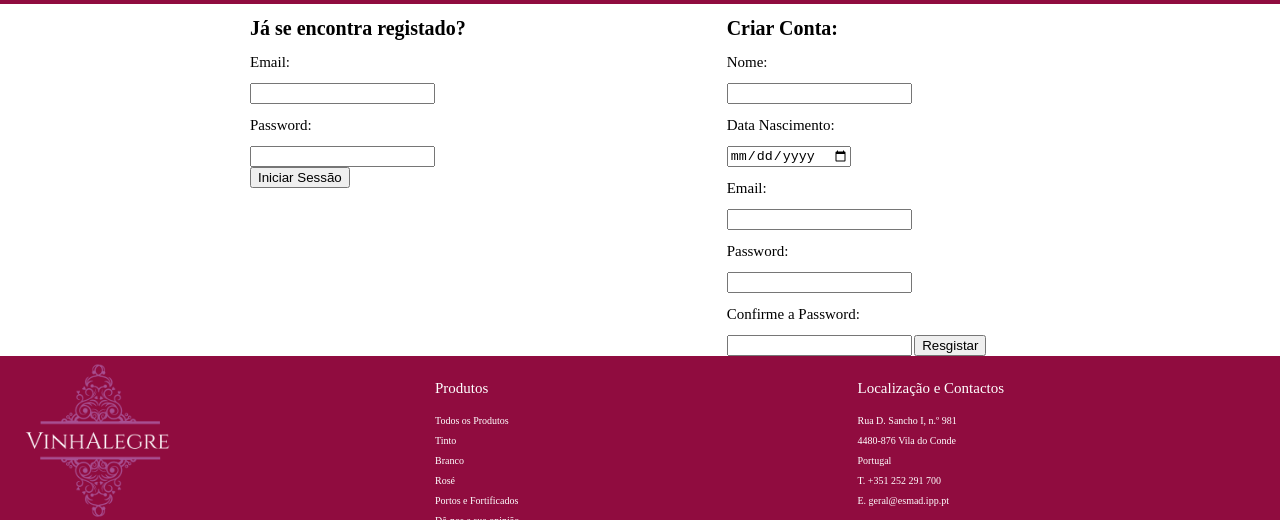
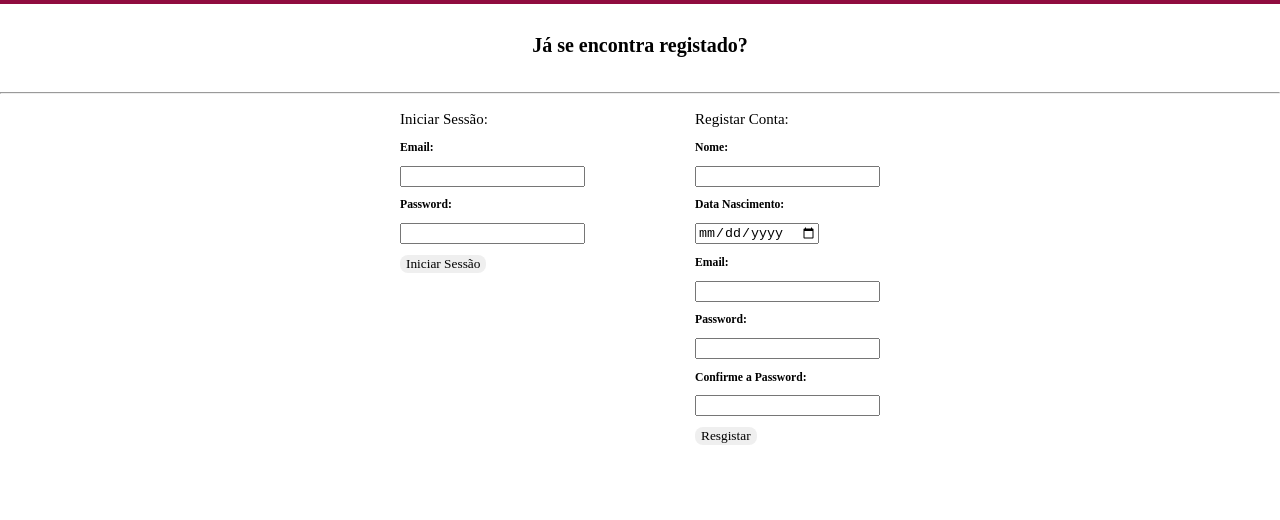
Before and after one commit to Trabalho-de-grupo/TrabalhoGrupo, a plain HTML site: page pagina_login.html in a window 1280 px wide. Shown: the part 136-656 px from the top of the page. Drawn offline with Linux system fonts and the light colour scheme.

Commit message:
ta quaseee

```diff
--- a/pagina_login.html
+++ b/pagina_login.html
@@ -32,40 +32,44 @@
 </header>
 
 <body>
-    <div class="paglog">
+    <h1 class="titulolog">Já se encontra registado?</h1>
+    <hr class="linha">
+
+    <div class="formlog">
+
+
     <form class="login" onsubmit="entrar()">
-    <h1 class=>Já se encontra registado?</h1>
+    <h2>Iniciar Sessão:</h2>
 
-    <h2 class="email">Email:</h2>
+    <h3 class="email">Email:</h3>
     <input type="email" id="email" required>
 
-    <h2 class="pass">Password:</h2>
+    <h3 class="pass">Password:</h3>
     <input type="password" id="password" required>
+    <br><br>
     <input type="submit" value="Iniciar Sessão" id="submit" ></input>
     </form>
     <form class="registar" onsubmit="entrar()">
-    <h1>Criar Conta:</h1>
+    <h2>Registar Conta:</h2>
 
-    <h2 class="name">Nome:</h2>
+    <h3 class="name">Nome:</h3>
     <input type="nome" id="nome" required>
 
-    <h2 class="data_de_nascimento">Data Nascimento:</h2>
+    <h3 class="data_de_nascimento">Data Nascimento:</h3>
     <input type="date" id="nascimento" required>
 
-    <h2 class="email2">Email:</h2>
+    <h3 class="email2">Email:</h3>
     <input type="mail" id="mail" required>
 
-    <h2 class="pass2">Password:</h2>
+    <h3 class="pass2">Password:</h3>
     <input type="password2" id="password2" required>
 
-    <h2 class="pass3">Confirme a Password:</h2>
+    <h3 class="pass3">Confirme a Password:</h3>
     <input type="password3" id="password3" required>
-
+        <br><br>
     <input type="submit" value="Resgistar" id="submit"></input>
     </form>
 </div>
-
-
 </body>
 
 <footer class="footer">
--- a/styles/footerstyles.css
+++ b/styles/footerstyles.css
@@ -1,7 +1,6 @@
 body{
     font-family: poppins;
     margin:0;
-    display: grid;
     font-size: 10px;
 }
 footer{
--- a/styles/styles.css
+++ b/styles/styles.css
@@ -199,22 +199,53 @@ textarea{
             width: 250px;
             height: 450px;
         }
-
-
-
-.paglog{
-  display:flex;
-  margin-left:250px;
-
+.formlog{
+  position: relative;
+  left: 0;
+  bottom: 0;
+  width: 100%;
+  display: flex;
+  flex-flow: row wrap;
 }
-.registar{
-  margin-left:200px;
+.titulolog{
+  display: flex;
+  align-items: center;
+  justify-content: center;
+  padding: 30px;
+  margin:0;
+  color:black;
+}
+.form>*{
+  flex: 1 100%;
+}
+.login{
+  margin-left: 400px;
+  margin-right: 50px;
+}
+.registar>*{
+  flex: 1 50%;
+  margin-right:400px;
+  margin-left:50px;
+}
+#submit{
+  border-radius: 8px;
+  font-family: poppins;
+  border:none;
+  position: relative;
+  margin-bottom: 100px;
+}
+#submit:hover{
+  color:#900C3F;
+  border: 1px solid #900C3F;
 }
 @media screen and (min-width:600px){
+  .registar>*{
+      flex: 1;
+  }
   .login{
-    flex: 1 0px;
+      flex: 1 0px;
   }
   .registar{
-    flex: 2 0px;
+      flex: 2 0px;
   }
 }
```
